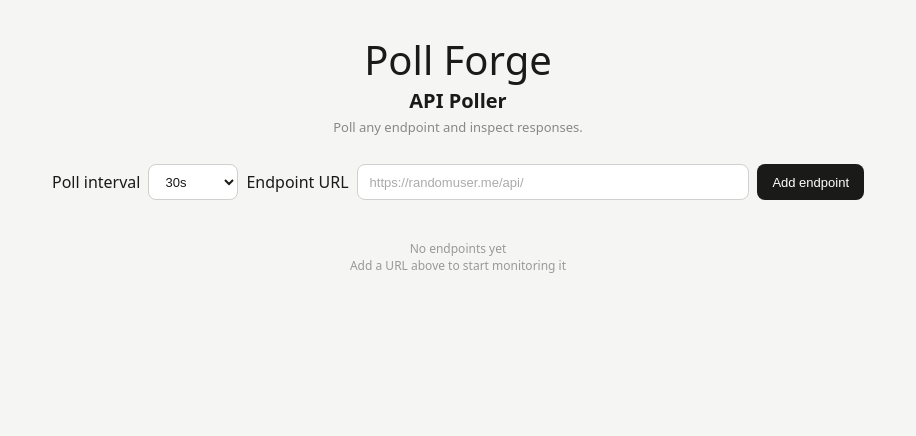
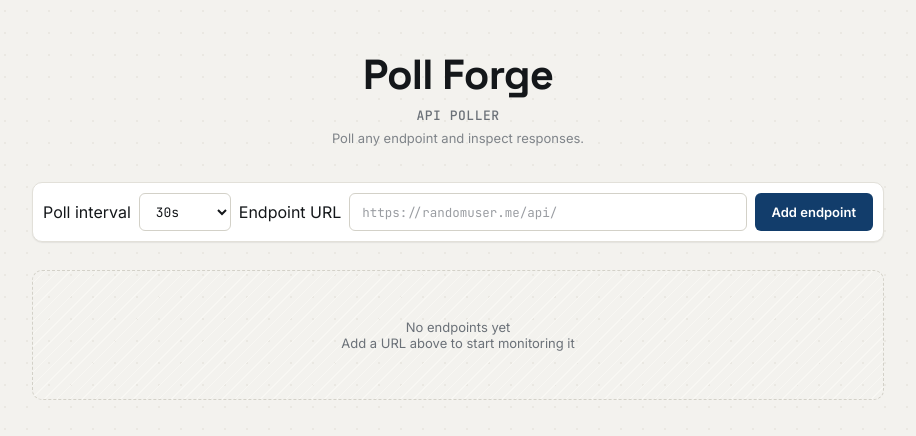
Before and after one commit to lhart24/Poll-Forge, a React (Vite) app in the folder client/: page / in a window 1280 px wide. Shown: the top 436 px of the page, without its empty margins (182-1098 px from the left). Built offline with nearby package versions, Linux system fonts and the light colour scheme.

Commit message:
updated css and font

```diff
--- a/client/index.html
+++ b/client/index.html
@@ -2,6 +2,7 @@
 <html lang="en">
   <head>
     <meta charset="UTF-8" />
+    <link href="https://fonts.googleapis.com/css2?family=Space+Grotesk:wght@500;600;700&family=Inter:wght@400;500;600&family=JetBrains+Mono:wght@400;500;600&display=swap" rel="stylesheet">
     <link rel="icon" type="image/svg+xml" href="/favicon.svg" />
     <meta name="viewport" content="width=device-width, initial-scale=1.0" />
     <title>client</title>
--- a/client/src/style.css
+++ b/client/src/style.css
@@ -1,129 +1,222 @@
+/* Poll Forge — stylesheet
+   Fonts required (add to index.html <head> or @import at top of this file):
+   https://fonts.googleapis.com/css2?family=Space+Grotesk:wght@500;600;700&family=Inter:wght@400;500;600&family=JetBrains+Mono:wght@400;500;600&display=swap
+*/
+
 * { box-sizing: border-box; margin: 0; padding: 0; }
 
+:root {
+  --bg: #f3f2ee;
+  --bg-grid: #eae8e2;
+  --surface: #ffffff;
+  --ink: #14171a;
+  --ink-dim: #6b7178;
+  --ink-faint: #9a9da2;
+  --line: #e2e0d9;
+  --line-strong: #d3d1c8;
 
+  --signal-up: #1f7a5c;
+  --signal-up-bg: #e7f3ee;
+  --signal-down: #b23a2e;
+  --signal-down-bg: #fbebe9;
+  --signal-pending: #b8860b;
+  --signal-pending-bg: #f7f0dd;
+
+  --accent: #123d6b;
+  --accent-hover: #0d2e51;
+
+  --font-display: 'Space Grotesk', sans-serif;
+  --font-body: 'Inter', sans-serif;
+  --font-mono: 'JetBrains Mono', monospace;
+
+  --radius: 10px;
+  --radius-sm: 6px;
+  --shadow-card: 0 1px 2px rgba(20,23,26,0.04), 0 1px 1px rgba(20,23,26,0.03);
+  --shadow-card-hover: 0 6px 16px rgba(20,23,26,0.08), 0 2px 4px rgba(20,23,26,0.04);
+}
 
 body {
-  font-family: system-ui, sans-serif;
-  background: #f5f5f3;
-  color: #1a1a18;
+  font-family: var(--font-body);
+  background-color: var(--bg);
+  background-image: radial-gradient(circle, var(--bg-grid) 1px, transparent 1px);
+  background-size: 22px 22px;
+  color: var(--ink);
+  -webkit-font-smoothing: antialiased;
 }
 
 .app {
-  max-width: 860px;
+  max-width: 900px;
   margin: 0 auto;
-  padding: 2rem 1.5rem;
+  padding: 3rem 1.5rem 4rem;
 }
 
-.header { margin-bottom: 1.75rem; text-align: center}
-.header h1 { font-size: 40px; font-weight: 500;}
-.header h2 { font-size: 20px}
-.header p { font-size: 13px; color: #888; margin-top: 4px; }
+/* ---------- Header ---------- */
+.header { margin-bottom: 2.25rem; text-align: center; }
+.header h1 {
+  font-family: var(--font-display);
+  font-size: 42px;
+  font-weight: 700;
+  letter-spacing: -0.02em;
+  color: var(--ink);
+}
+.header h2 {
+  font-family: var(--font-mono);
+  font-size: 13px;
+  font-weight: 500;
+  letter-spacing: 0.04em;
+  text-transform: uppercase;
+  color: var(--ink-dim);
+  margin-top: 6px;
+}
+.header p {
+  font-size: 13px;
+  color: var(--ink-dim);
+  margin-top: 6px;
+  opacity: 0.85;
+}
 
+/* ---------- Controls ---------- */
 .controls {
   display: flex;
   gap: 8px;
   align-items: center;
   flex-wrap: wrap;
-  margin-bottom: 1.25rem;
+  margin-bottom: 1.75rem;
+  background: var(--surface);
+  border: 1px solid var(--line);
+  border-radius: var(--radius);
+  padding: 10px;
+  box-shadow: var(--shadow-card);
 }
 
 .controls select,
 .controls input {
-  height: 36px;
-  border: 1px solid #d0d0ce;
-  border-radius: 8px;
-  background: #fff;
+  height: 38px;
+  border: 1px solid var(--line-strong);
+  border-radius: var(--radius-sm);
+  background: var(--surface);
   font-size: 13px;
+  font-family: var(--font-body);
   padding: 0 12px;
   outline: none;
-  color: #1a1a18;
+  color: var(--ink);
+  transition: border-color 0.15s, box-shadow 0.15s;
 }
 
-.controls select { width: 90px; cursor: pointer; }
-.controls input { flex: 1; min-width: 200px; }
-.controls input:focus { border-color: #4a90d9; box-shadow: 0 0 0 3px rgba(74,144,217,0.15); }
-.controls input::placeholder { color: #aaa; }
+.controls select { width: 92px; cursor: pointer; font-family: var(--font-mono); }
+.controls input { flex: 1; min-width: 200px; font-family: var(--font-mono); font-size: 12.5px; }
+.controls input:focus,
+.controls select:focus {
+  border-color: var(--accent);
+  box-shadow: 0 0 0 3px rgba(18,61,107,0.12);
+}
+.controls input::placeholder { color: var(--ink-faint); }
 
 .btn {
-  height: 36px;
-  padding: 0 14px;
-  border-radius: 8px;
+  height: 38px;
+  padding: 0 16px;
+  border-radius: var(--radius-sm);
   font-size: 13px;
-  font-weight: 500;
+  font-weight: 600;
+  font-family: var(--font-body);
   cursor: pointer;
-  border: 1px solid #d0d0ce;
-  background: #fff;
-  color: #1a1a18;
+  border: 1px solid var(--line-strong);
+  background: var(--surface);
+  color: var(--ink);
   white-space: nowrap;
-  transition: background 0.1s;
+  transition: background 0.12s, transform 0.06s, border-color 0.12s;
 }
-.btn:hover { background: #f0f0ee; }
-.btn:active { transform: scale(0.98); }
-.btn-primary { background: #1a1a18; color: #fff; border-color: transparent; }
-.btn-primary:hover { background: #333; }
-.btn-danger { color: #c0392b; border-color: #f5c6c5; }
-.btn-danger:hover { background: #fdf2f2; }
+.btn:hover { background: #f7f6f2; border-color: var(--ink-faint); }
+.btn:active { transform: scale(0.97); }
+.btn:focus-visible { outline: 2px solid var(--accent); outline-offset: 2px; }
 
+.btn-primary { background: var(--accent); color: #fff; border-color: transparent; }
+.btn-primary:hover { background: var(--accent-hover); }
+
+.btn-danger { color: var(--signal-down); border-color: #f0cdc9; }
+.btn-danger:hover { background: var(--signal-down-bg); }
+
+/* ---------- Table (generic) ---------- */
 table { width: 100%; border-collapse: collapse; font-size: 13px; }
 thead th {
   text-align: left;
-  font-size: 11px;
+  font-family: var(--font-mono);
+  font-size: 10.5px;
   font-weight: 500;
-  color: #999;
+  color: var(--ink-dim);
   text-transform: uppercase;
   letter-spacing: 0.06em;
   padding: 0 12px 8px;
-  border-bottom: 1px solid #e0e0de;
+  border-bottom: 1px solid var(--line);
 }
-tbody tr { border-bottom: 1px solid #e8e8e6; }
+tbody tr { border-bottom: 1px solid var(--line); }
 tbody tr:last-child { border-bottom: none; }
-tbody tr:hover { background: #f9f9f7; }
+tbody tr:hover { background: #faf9f6; }
 td { padding: 10px 12px; vertical-align: top; }
+
+/* ---------- Endpoint grid ---------- */
 .endpoint-grid {
   display: grid;
-  grid-template-columns: repeat(auto-fill, minmax(320px, 1fr));
+  grid-template-columns: repeat(auto-fill, minmax(340px, 1fr));
   gap: 1rem;
 }
 
 .endpoint-card {
-  background: #fff;
-  border: 1px solid #e0e0de;
-  border-radius: 10px;
-  padding: 14px 16px;
+  background: var(--surface);
+  border: 1px solid var(--line);
+  border-radius: var(--radius);
+  padding: 16px 18px;
+  box-shadow: var(--shadow-card);
+  transition: box-shadow 0.18s, border-color 0.18s;
+}
+.endpoint-card:hover {
+  box-shadow: var(--shadow-card-hover);
+  border-color: var(--line-strong);
 }
 
 .endpoint-card-header {
   display: flex;
   justify-content: space-between;
   align-items: center;
-  margin-bottom: 12px;
+  margin-bottom: 14px;
   gap: 8px;
 }
 
 .endpoint-status {
   display: flex;
   align-items: center;
-  gap: 8px;
+  gap: 9px;
   min-width: 0;
 }
 
 .endpoint-url {
-  font-size: 13px;
+  font-family: var(--font-mono);
+  font-size: 12.5px;
   font-weight: 500;
   overflow: hidden;
   text-overflow: ellipsis;
   white-space: nowrap;
+  color: var(--ink);
 }
 
 .status-dot {
-  width: 8px;
-  height: 8px;
+  width: 9px;
+  height: 9px;
   border-radius: 50%;
   flex-shrink: 0;
+  position: relative;
 }
-.status-up { background: #2e7d32; }
-.status-down { background: #c0392b; }
-.status-pending { background: #ccc; }
+.status-up { background: var(--signal-up); }
+.status-up::after {
+  content: '';
+  position: absolute; inset: -4px;
+  border-radius: 50%;
+  border: 1.5px solid var(--signal-up);
+  opacity: 0.5;
+  animation: pulse-ring 2s infinite;
+}
+.status-down { background: var(--signal-down); }
+.status-pending { background: var(--ink-faint); }
 
 .endpoint-actions {
   display: flex;
@@ -134,8 +227,28 @@ td { padding: 10px 12px; vertical-align: top; }
 .btn-sm {
   height: 28px;
   padding: 0 10px;
-  font-size: 12px;
+  font-size: 11.5px;
+  border-radius: 6px;
 }
+
+/* Live graph / pulse strip */
+.pulse-strip {
+  display: flex;
+  align-items: flex-end;
+  gap: 3px;
+  height: 28px;
+  margin-bottom: 14px;
+  padding: 4px 2px;
+  background: linear-gradient(to bottom, transparent 49%, var(--line) 49%, var(--line) 51%, transparent 51%);
+}
+.pulse-bar {
+  width: 4px;
+  border-radius: 2px 2px 0 0;
+  background: var(--signal-up);
+  opacity: 0.85;
+}
+.pulse-bar.down { background: var(--signal-down); }
+.pulse-bar.pending { background: var(--ink-faint); opacity: 0.4; }
 
 .endpoint-stats {
   display: grid;
@@ -144,37 +257,49 @@ td { padding: 10px 12px; vertical-align: top; }
   margin-bottom: 12px;
 }
 
-.stat {
-  display: flex;
-  flex-direction: column;
-}
+.stat { display: flex; flex-direction: column; }
 .stat-label {
-  font-size: 10px;
+  font-family: var(--font-mono);
+  font-size: 9.5px;
   text-transform: uppercase;
-  color: #999;
+  color: var(--ink-dim);
   letter-spacing: 0.05em;
 }
 .stat-value {
-  font-size: 14px;
+  font-family: var(--font-mono);
+  font-size: 15px;
   font-weight: 600;
+  color: var(--ink);
+  margin-top: 2px;
 }
+.stat-value.up { color: var(--signal-up); }
+.stat-value.down { color: var(--signal-down); }
 
-.empty-state {
-  font-size: 12px;
-  color: #999;
+/* ---------- Empty state ---------- */
+.empty-state, .empty-state-mini {
+  font-size: 13px;
+  color: var(--ink-dim);
   text-align: center;
   padding: 20px 0;
 }
+.empty-state {
+  padding: 48px 20px;
+  border: 1px dashed var(--line-strong);
+  border-radius: var(--radius);
+  background: repeating-linear-gradient(135deg, transparent, transparent 8px, #f8f7f3 8px, #f8f7f3 9px);
+}
+.empty-state .empty-title {
+  font-family: var(--font-display);
+  font-size: 15px;
+  font-weight: 600;
+  color: var(--ink);
+  margin-bottom: 4px;
+}
 
-.empty-state-mini {
-  font-size: 12px;
-  color: #999;
-  text-align: center;
-  padding: 20px 0;
-}
+/* ---------- Responses ---------- */
 .responses-section {
-  margin-top: 12px;
-  border-top: 1px solid #e8e8e6;
+  margin-top: 14px;
+  border-top: 1px solid var(--line);
   padding-top: 10px;
 }
 
@@ -182,56 +307,73 @@ td { padding: 10px 12px; vertical-align: top; }
   background: none;
   border: none;
   cursor: pointer;
-  font-size: 12px;
-  color: #666;
+  font-family: var(--font-mono);
+  font-size: 11px;
+  text-transform: uppercase;
+  letter-spacing: 0.04em;
+  color: var(--ink-dim);
   font-weight: 500;
   padding: 4px 0;
 }
-.responses-toggle:hover { color: #1a1a18; }
+.responses-toggle:hover { color: var(--ink); }
 
 .responses-table-wrap {
   max-height: 260px;
   overflow-y: auto;
   margin-top: 8px;
+  border-radius: 6px;
 }
 
-.responses-table {
-  width: 100%;
-  border-collapse: collapse;
-  font-size: 12px;
-}
+.responses-table { width: 100%; border-collapse: collapse; font-size: 12px; }
 .responses-table th {
   text-align: left;
-  font-size: 10px;
+  font-family: var(--font-mono);
+  font-size: 9.5px;
   text-transform: uppercase;
-  color: #999;
+  color: var(--ink-dim);
   padding: 4px 8px;
-  border-bottom: 1px solid #e0e0de;
+  border-bottom: 1px solid var(--line);
   position: sticky;
   top: 0;
-  background: #fff;
+  background: var(--surface);
 }
 .responses-table td {
   padding: 6px 8px;
   vertical-align: top;
-  border-bottom: 1px solid #f0f0ee;
+  border-bottom: 1px solid var(--line);
+  font-family: var(--font-mono);
 }
 
 .response-body {
   margin: 0;
-  font-size: 11px;
+  font-family: var(--font-mono);
+  font-size: 10.5px;
   white-space: pre-wrap;
   max-height: 100px;
   overflow-y: auto;
-  color: #555;
+  color: var(--ink-dim);
+  background: #faf9f6;
+  padding: 6px 8px;
+  border-radius: 4px;
 }
 
 .pill {
   display: inline-block;
-  padding: 2px 8px;
+  padding: 2px 9px;
   border-radius: 999px;
-  font-size: 11px;
-  font-weight: 500;
+  font-family: var(--font-mono);
+  font-size: 10.5px;
+  font-weight: 600;
 }
-.pill-up { background: #e8f5e9; color: #2e7d32; }
-.pill-down { background: #fdecea; color: #c0392b; }
+.pill-up { background: var(--signal-up-bg); color: var(--signal-up); }
+.pill-down { background: var(--signal-down-bg); color: var(--signal-down); }
+
+@keyframes pulse-ring {
+  0% { box-shadow: 0 0 0 0 rgba(31,122,92,0.35); }
+  70% { box-shadow: 0 0 0 6px rgba(31,122,92,0); }
+  100% { box-shadow: 0 0 0 0 rgba(31,122,92,0); }
+}
+
+@media (prefers-reduced-motion: reduce) {
+  .status-up::after { animation: none; }
+}
```
